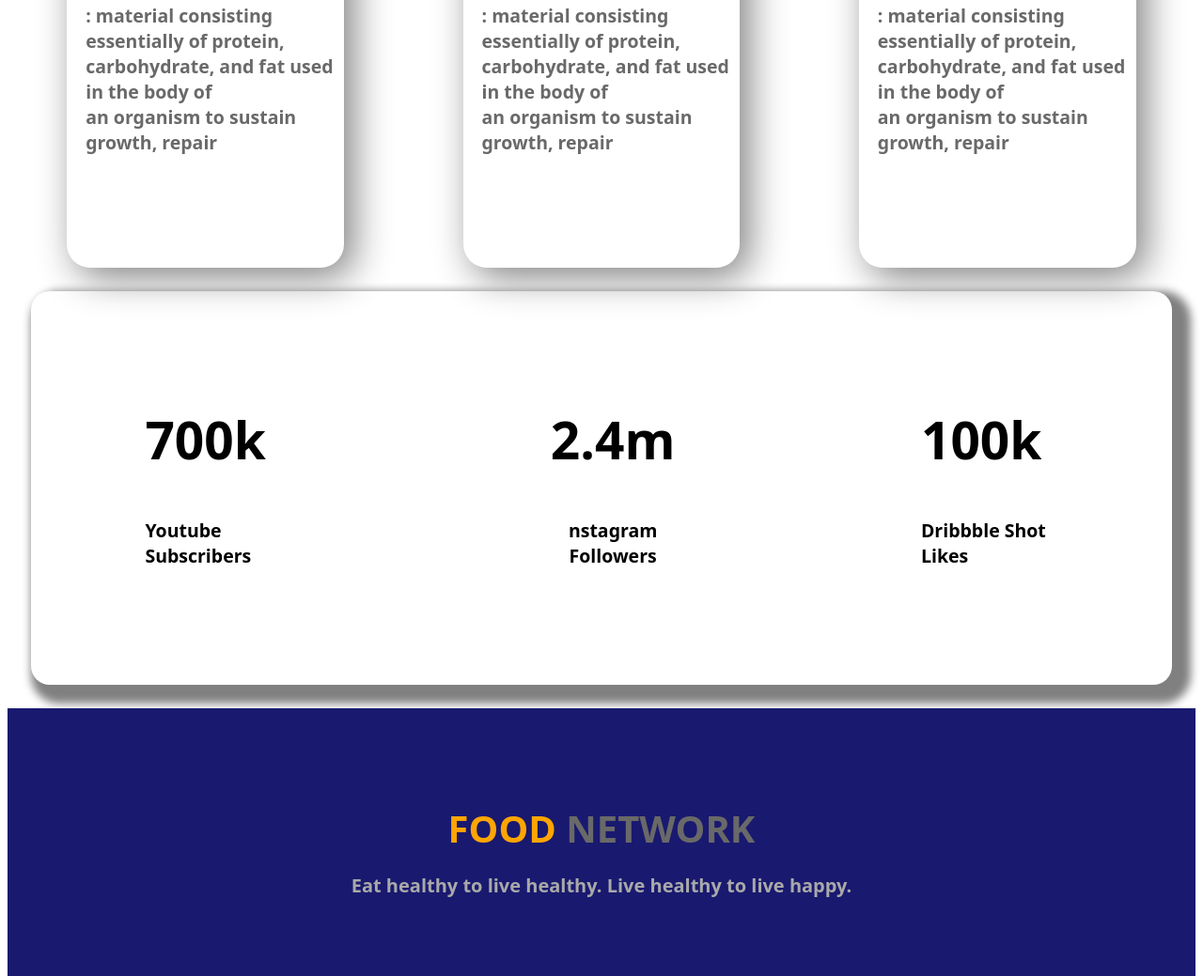
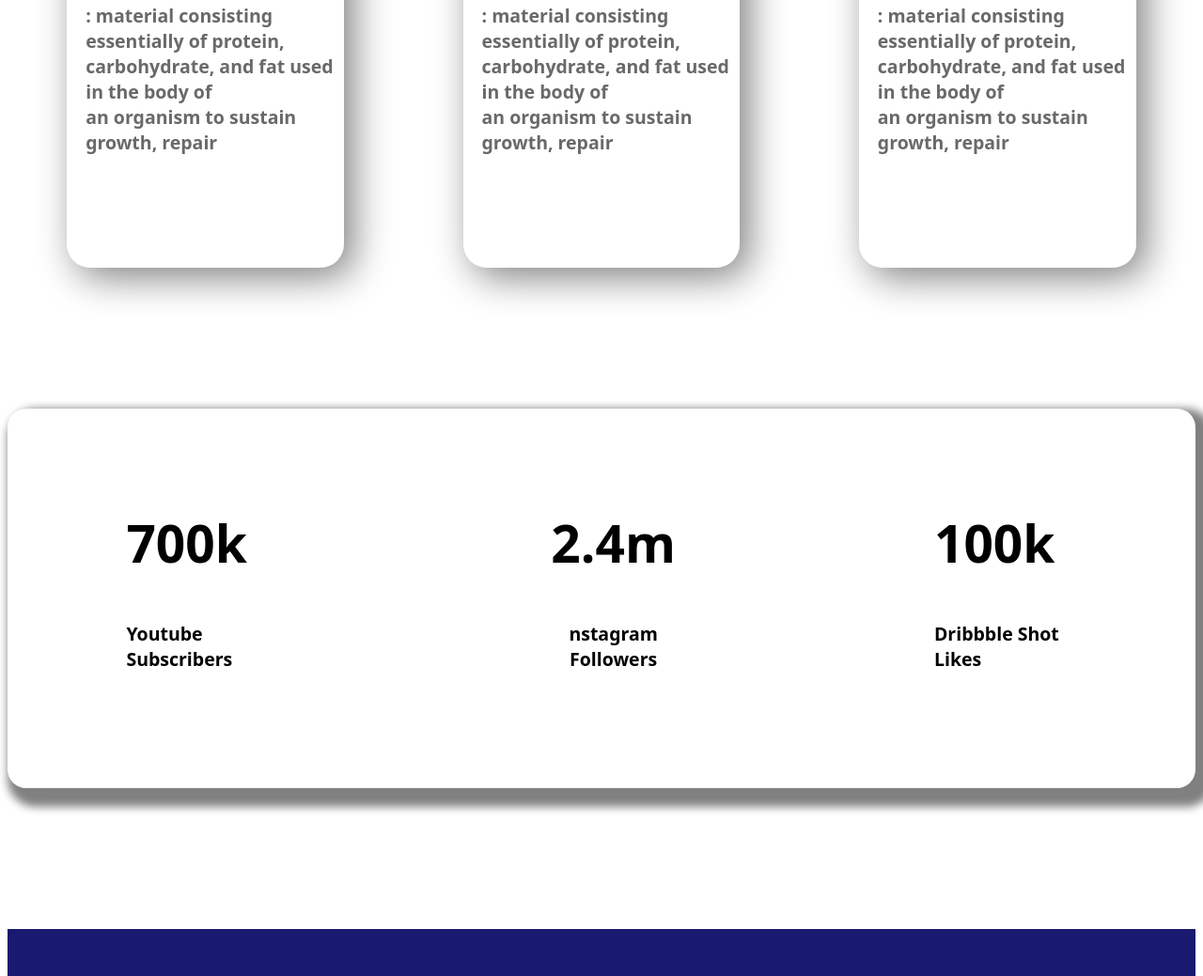
Before and after one commit to mahadibiiss/home-work, a plain HTML site: page index.html in a window 1280 px wide. Shown: the part 2460-3499 px from the top of the page at 94% size. Drawn offline with Linux system fonts and the light colour scheme.

Commit message:
added padding

```diff
--- a/style.css
+++ b/style.css
@@ -47,8 +47,7 @@ section{
     background-image: url(Shapes/Frame\ 59.jpg);
 }
 .third{
-
-
+    margin-bottom: 150px;
 }
 .Middle{
     text-align: center;
@@ -69,11 +68,12 @@ section{
     padding-left: 20px;
 }
 .bcc{
-    padding-top: 20px;
+    padding-top: 5px;
     padding-bottom: 5px;
-    margin: 25px;
+
     box-shadow:10px 10px 10px 10px gray;
     border-radius: 20px;
+    margin-bottom: 150px;
 }
 .b{
     width: 30%;
```
